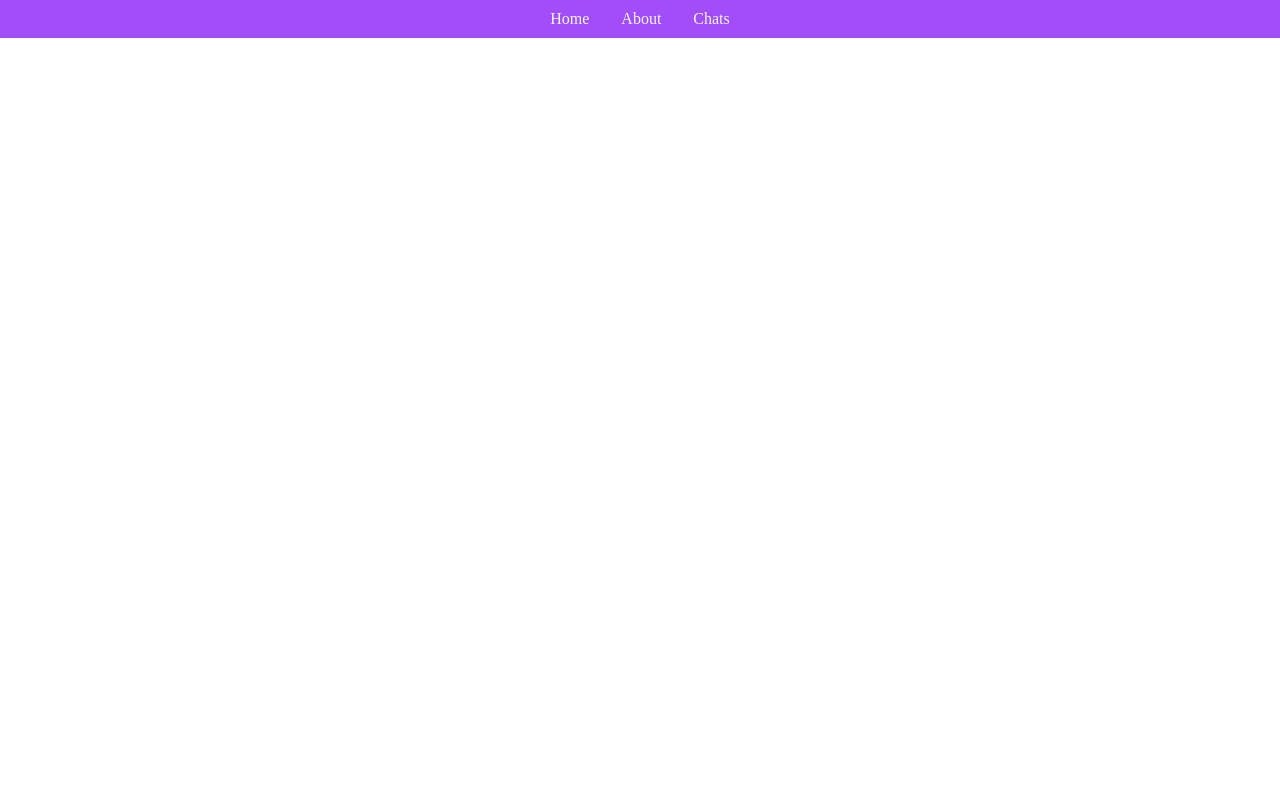
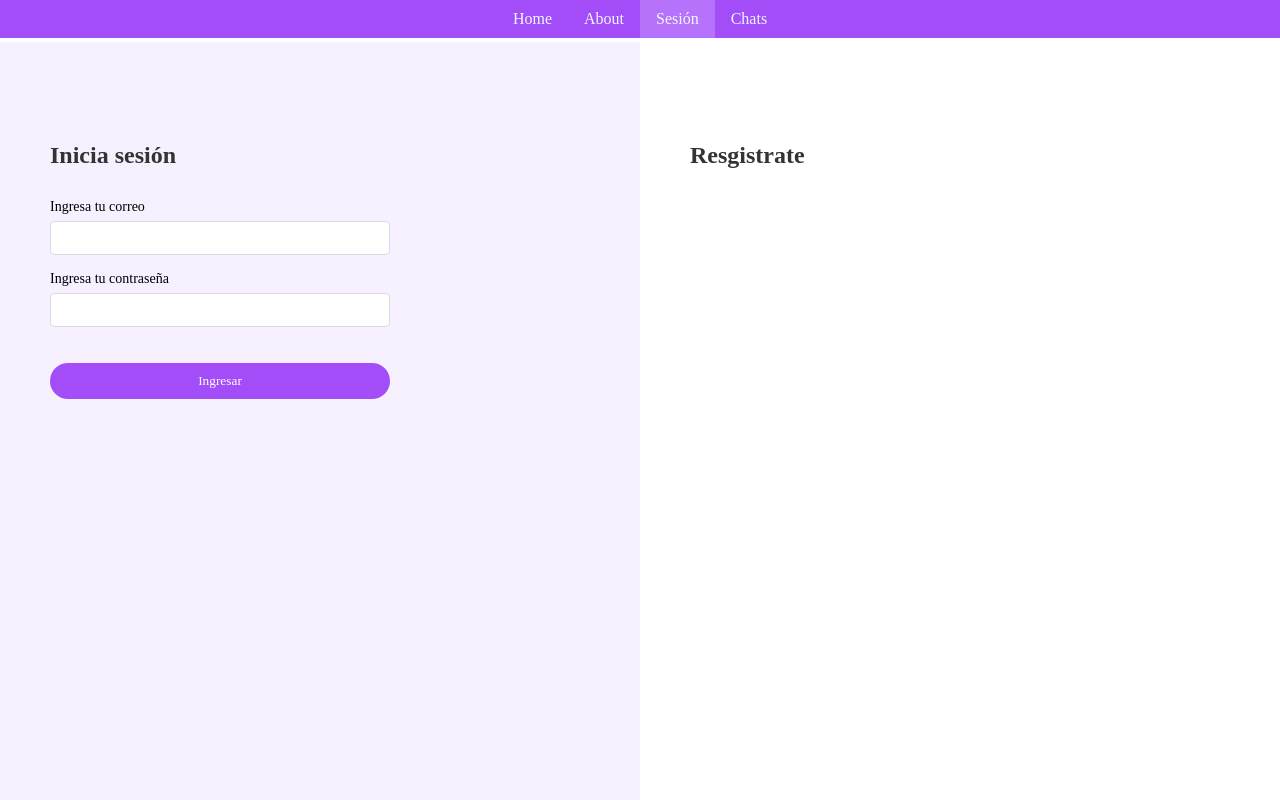
Before and after one commit to gdiazb/vue-router-first-steps, a Vue app: page /session in a window 1280 px wide. Before the commit this address had no page. Built offline with nearby package versions, Linux system fonts and the light colour scheme.

Commit message:
add login and assign a route names

```diff
--- a/src/assets/main.scss
+++ b/src/assets/main.scss
@@ -6,5 +6,6 @@
 }
 
 .wrapper {
+  min-height: calc(100vh - 42px);
   margin-top: 42px;
 }
--- a/src/components/Navigation/index.vue
+++ b/src/components/Navigation/index.vue
@@ -1,7 +1,8 @@
 <template>
   <nav class="navigation">
-    <router-link to="/"> Home </router-link>
-    <router-link to="/about"> About </router-link>
+    <router-link :to="{ name: 'home' }"> Home </router-link>
+    <router-link :to="{ name: 'about' }"> About </router-link>
+    <router-link to="/session"> Sesión </router-link>
     <router-link to="/chats"> Chats </router-link>
   </nav>
 </template>
--- a/src/router/index.js
+++ b/src/router/index.js
@@ -4,8 +4,29 @@ import HomeView from "../views/HomeView.vue"
 const router = createRouter({
   history: createWebHistory(),
   routes: [
-    { path: '/', component: HomeView },
-    { path: '/about', component: () => import('../views/AboutView.vue') },
+    {
+      path: '/',
+      name: 'home',
+      component: HomeView
+    },
+    {
+      path: '/session',
+      component: () => import('../views/Session/index.vue'),
+      children: [
+        {
+          path: '',
+          components: {
+            default: () => import('../views/LoginView.vue'),
+            register: () => import('../views/RegisterView.vue')
+          }
+        }
+      ]
+    },
+    {
+      path: '/about',
+      name: 'about',
+      component: () => import('../views/AboutView.vue')
+    },
     {
       path: '/chats',
       component: () => import('../views/Chats/index.vue'),
--- /dev/null
+++ b/src/views/LoginView.vue
@@ -0,0 +1,34 @@
+<template>
+  <div class="login">
+    <form action="" class="login__form">
+      <fieldset class="login__group">
+        <legend class="login__title">Inicia sesión</legend>
+        <ul class="login__list">
+          <li class="login__list-item">
+            <label for="login-email" class="login__label">
+              Ingresa tu correo
+            </label>
+            <input
+              type="email"
+              name="login-email"
+              class="login__input"
+              required
+            />
+          </li>
+          <li class="login__list-item">
+            <label for="login-password" class="login__label">
+              Ingresa tu contraseña
+            </label>
+            <input
+              type="password"
+              name="login-password"
+              class="login__input"
+              required
+            />
+          </li>
+        </ul>
+      </fieldset>
+      <button class="login__btn">Ingresar</button>
+    </form>
+  </div>
+</template>
--- /dev/null
+++ b/src/views/RegisterView.vue
@@ -0,0 +1,5 @@
+<template>
+  <div class="register">
+    <h2 class="register__title">Resgistrate</h2>
+  </div>
+</template>
--- /dev/null
+++ b/src/views/Session/index.vue
@@ -0,0 +1,10 @@
+<template>
+  <div class="session__grid">
+    <router-view />
+    <router-view name="register" />
+  </div>
+</template>
+
+<style lang="scss">
+@import "./main.scss";
+</style>
--- /dev/null
+++ b/src/views/Session/main.scss
@@ -0,0 +1,60 @@
+.session__grid {
+  display: flex;
+  align-items: stretch;
+  min-height: calc(100vh - 42px);
+}
+
+.login,
+.register {
+  flex: 0 0 50%;
+  padding: 100px 50px 50px;
+}
+
+.login {
+  background-color: #f7f0ff;
+}
+
+.login__title,
+.register__title {
+  color: #333333;
+  font-size: 24px;
+  font-weight: 600;
+  margin-bottom: 30px;
+}
+
+.login__group {
+  border: none;
+  margin-bottom: 20px;
+}
+
+.login__list {
+  list-style: none;
+}
+
+.login__list-item {
+  padding-bottom: 16px;
+}
+
+.login__label {
+  display: block;
+  font-size: 14px;
+  margin-bottom: 6px;
+}
+
+.login__input {
+  padding: 8px;
+  width: 80%;
+  max-width: 340px;
+  border: 1px solid #ddd8e2;
+  border-radius: 4px;
+}
+
+.login__btn {
+  color: #fff;
+  background-color: #a24df7;
+  border: 0;
+  padding: 10px 20px;
+  width: 80%;
+  max-width: 340px;
+  border-radius: 20px;
+}
```
